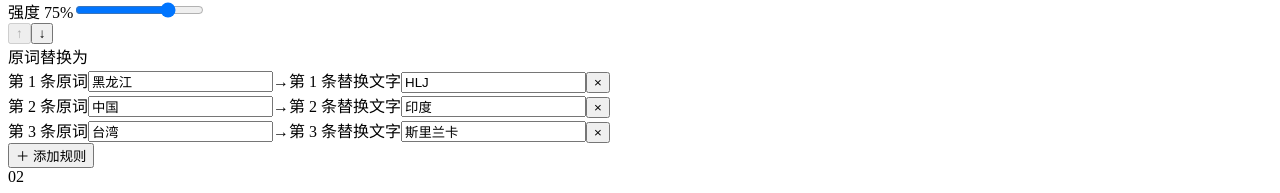
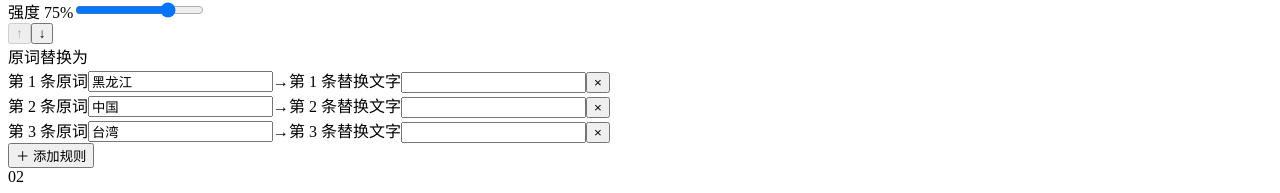
Before and after one commit to CeasoulBao/Chinese-text-obfuscator, a React (Vite) app: page / in a window 1280 px wide. Shown: the part 728-921 px from the top of the page. Built offline with nearby package versions, Linux system fonts and the light colour scheme; the HTML template or start-up script is replaced by a standard one.

Commit message:
feat: support multiple dictionary replacements

```diff
--- a/src/obfuscation/registry.ts
+++ b/src/obfuscation/registry.ts
@@ -21,9 +21,9 @@ export const transformRegistry = [
     module: dictionaryTransform,
     defaultConfig: {
       entries: [
-        { source: '黑龙江', replacement: 'HLJ' },
-        { source: '中国', replacement: '印度' },
-        { source: '台湾', replacement: '斯里兰卡' },
+        { source: '黑龙江', replacements: ['HLJ', '嘿陇茳'] },
+        { source: '中国', replacements: ['印度', '东大', '老钟'] },
+        { source: '台湾', replacements: ['斯里兰卡'] },
       ],
     } satisfies DictionaryConfig,
   },
--- a/src/obfuscation/transforms/dictionary.ts
+++ b/src/obfuscation/transforms/dictionary.ts
@@ -2,7 +2,7 @@ import type { TransformModule } from '../../types/obfuscation'
 
 export interface DictionaryEntry {
   source: string
-  replacement: string
+  replacements: string[]
 }
 
 export interface DictionaryConfig {
@@ -32,7 +32,11 @@ export const dictionaryTransform: TransformModule<DictionaryConfig> = {
         continue
       }
 
-      output += context.random.chance(context.intensity) ? match.replacement : match.source
+      const candidates = match.replacements.map((value) => value.trim()).filter(Boolean)
+      output +=
+        candidates.length > 0 && context.random.chance(context.intensity)
+          ? context.random.pick(candidates)
+          : match.source
       cursor += match.source.length
     }
     return output
```
Also changed, not shown: 1 other file (tests, documents, lock files or other folders).
